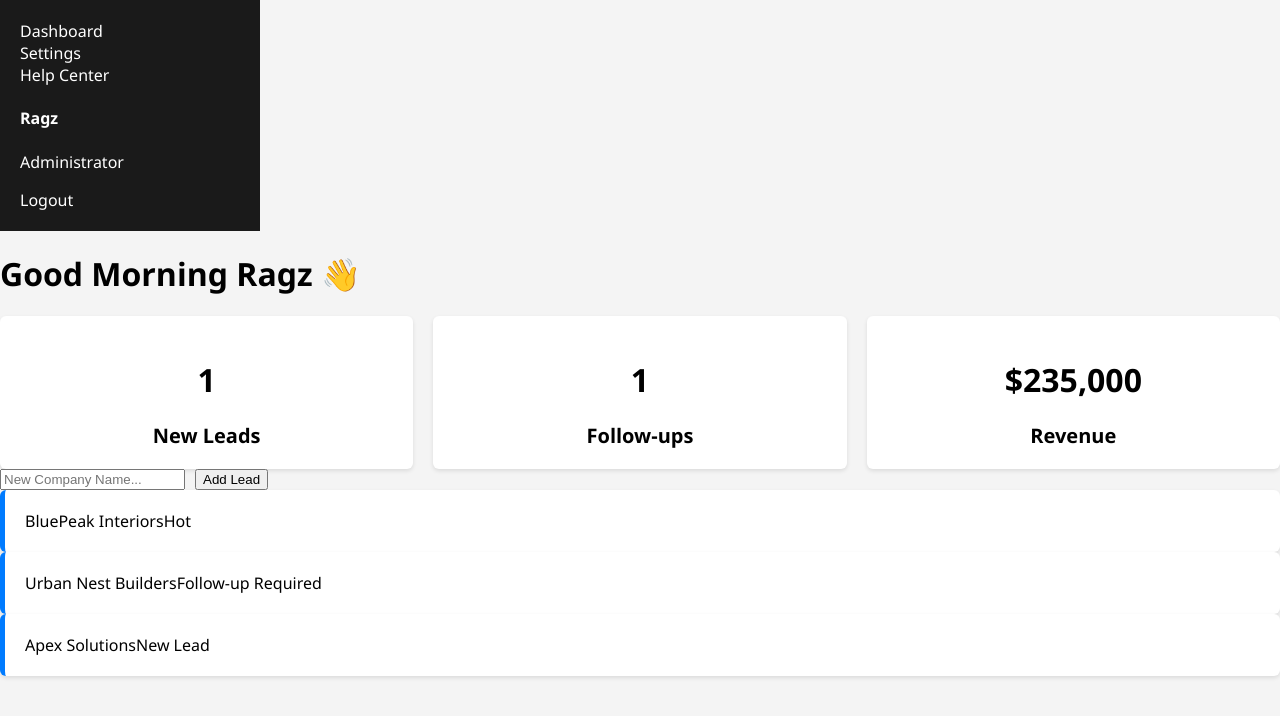
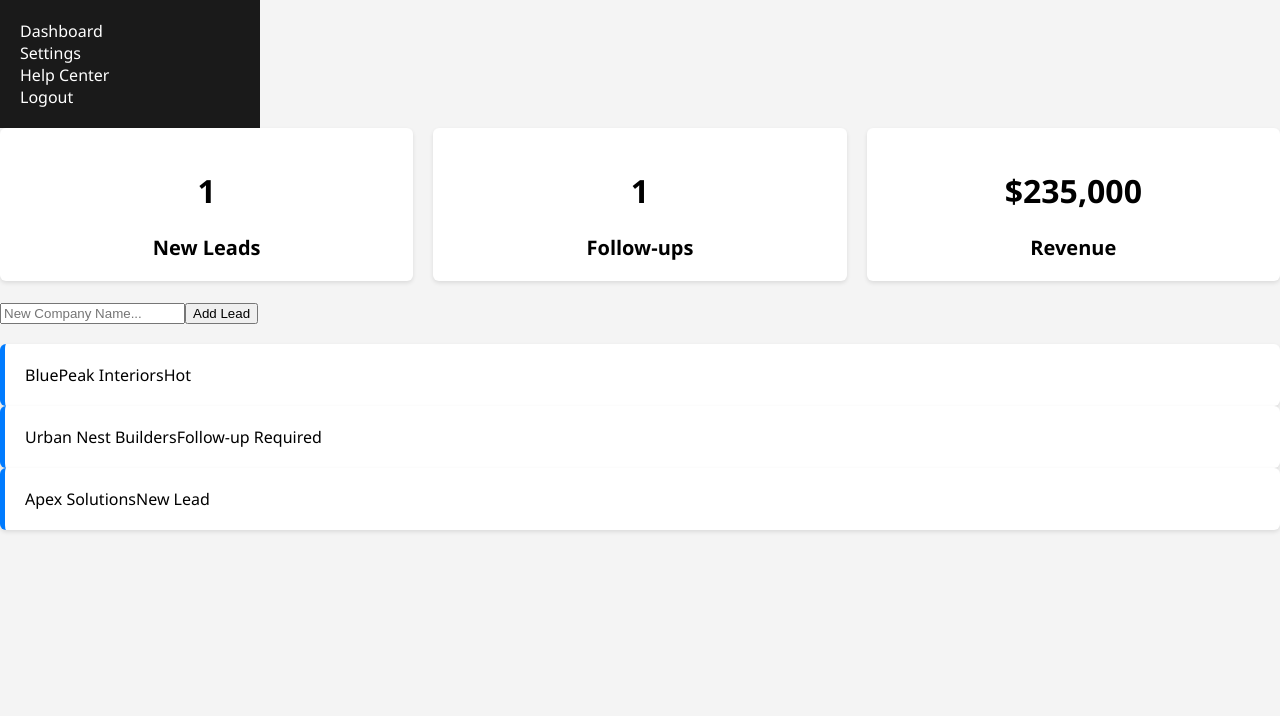
Before and after one commit to stirr3dz3phyr-ship-it/LeadFlow-WarMachine, a React (Vite) app: page / in a window 1280 px wide. Both pictures are taken after a click on the button "Authorize Login". Shown: the top 716 px of the page. Built offline with nearby package versions, Linux system fonts and the light colour scheme.

Commit message:
Update App.jsx

```diff
--- a/src/App.jsx
+++ b/src/App.jsx
@@ -2,9 +2,9 @@ import React, { useState, useMemo, useEffect } from 'react';
 import './styles.css';
 
 const initialLeads = [
-  { id: 1, company: "BluePeak Interiors", status: "Hot", priority: "Critical", saleValue: 150000, temperature: "Hot", lastContact: "2026-06-04" },
-  { id: 2, company: "Urban Nest Builders", status: "Follow-up Required", priority: "High", saleValue: 85000, temperature: "Warm", lastContact: "2026-06-05" },
-  { id: 3, company: "Apex Solutions", status: "New Lead", priority: "Medium", saleValue: 0, temperature: "Cold", lastContact: "2026-06-03" }
+  { id: 1, company: "BluePeak Interiors", status: "Hot", priority: "Critical", saleValue: 150000 },
+  { id: 2, company: "Urban Nest Builders", status: "Follow-up Required", priority: "High", saleValue: 85000 },
+  { id: 3, company: "Apex Solutions", status: "New Lead", priority: "Medium", saleValue: 0 }
 ];
 
 export default function App() {
@@ -12,7 +12,6 @@ export default function App() {
   const [currentView, setCurrentView] = useState("Dashboard");
   const [leads, setLeads] = useState(initialLeads);
   const [newLeadName, setNewLeadName] = useState('');
-  const username = "Ragz";
 
   useEffect(() => { localStorage.setItem('isLoggedIn', isLoggedIn); }, [isLoggedIn]);
 
@@ -25,14 +24,13 @@ export default function App() {
   const handleAddLead = (e) => {
     e.preventDefault();
     if (!newLeadName.trim()) return;
-    setLeads([...leads, { id: Date.now(), company: newLeadName, status: 'New Lead', priority: 'Medium', lastContact: new Date().toISOString().split('T')[0] }]);
+    setLeads([...leads, { id: Date.now(), company: newLeadName, status: 'New Lead', priority: 'Medium', saleValue: 0 }]);
     setNewLeadName('');
   };
 
   if (!isLoggedIn) {
     return (
       <div className="login-page">
-        <div className="login-left"><div className="login-overlay"><div className="login-hero"><h1>LeadFlow War Machine</h1><p>Command Center for Strategic Growth</p></div></div></div>
         <div className="login-right">
           <div className="login-box">
             <h2>Welcome Back</h2>
@@ -51,24 +49,19 @@ export default function App() {
             <div key={item} className={`nav-item ${currentView === item ? "nav-item-active" : ""}`} onClick={() => setCurrentView(item)}>{item}</div>
           ))}
         </div>
-        <div className="profile-section">
-          <h4>{username}</h4>
-          <p>Administrator</p>
-        </div>
         <div className="logout" onClick={() => setIsLoggedIn(false)}>Logout</div>
       </aside>
 
       <main className="main">
         {currentView === "Dashboard" && (
-          <>
-            <h1>Good Morning {username} 👋</h1>
+          <div className="dashboard-grid">
             <div className="kpi-row">
               <div className="kpi-card"><h1>{kpis.newLeads}</h1><p>New Leads</p></div>
               <div className="kpi-card"><h1>{kpis.followUpsToday}</h1><p>Follow-ups</p></div>
               <div className="kpi-card"><h1>${kpis.totalRevenue.toLocaleString()}</h1><p>Revenue</p></div>
             </div>
 
-            <form onSubmit={handleAddLead} className="workspace" style={{display: 'flex', gap: '10px'}}>
+            <form onSubmit={handleAddLead} className="workspace">
               <input value={newLeadName} onChange={(e) => setNewLeadName(e.target.value)} placeholder="New Company Name..." />
               <button type="submit">Add Lead</button>
             </form>
@@ -80,7 +73,7 @@ export default function App() {
                 </div>
               ))}
             </div>
-          </>
+          </div>
         )}
       </main>
     </div>
```
